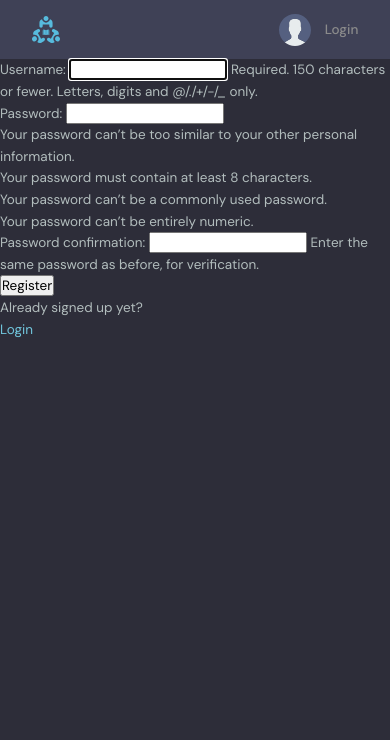
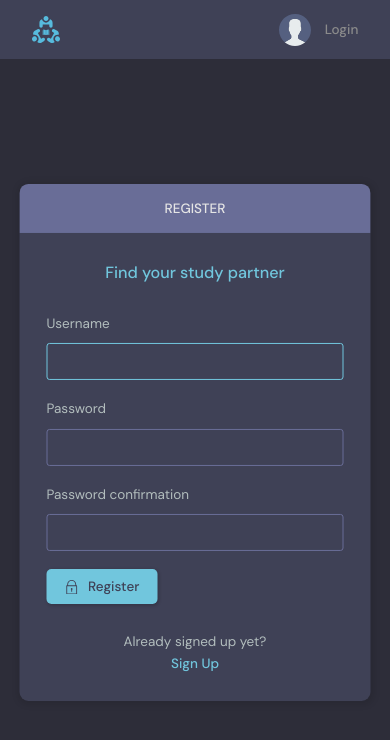
Before and after one commit to jrcntt00/django, a Django app: page /register/ in a window 390 px wide. Shown: the top 740 px of the page. Run offline with Django 5.2, Linux system fonts and the light colour scheme.

Commit message:
Mobile Responsive

```diff
--- a/mywebsite/home/templates/home/login_register.html
+++ b/mywebsite/home/templates/home/login_register.html
@@ -1,36 +1,117 @@
 {% extends "main.html" %}
 
 
+{% block content %}
 
-{%block content%}
+    <main class="auth layout">
+      {% if page == 'login'%}
+      <div class="container">
+        <div class="layout__box">
+          <div class="layout__boxHeader">
+            <div class="layout__boxTitle">
+              <h3>Login</h3>
+            </div>
+          </div>
+          <div class="layout__body">
+            <h2 class="auth__tagline">Find your study partner</h2>
 
-{% if page == 'login'%}
+           <form class="form" action="" method = "POST">
+                {% csrf_token %}
+             <div class="form__group form__group">
+                <label for="room_name">Username</label>
+                <input id="username" name="username" type="text" placeholder="Enter Username" />
+              </div>
+              <div class="form__group">
+                <label for="password">Password</label>
+                <input
+                  id="password"
+                  name="password"
+                  type="password"
+                  placeholder="&bull;&bull;&bull;&bull;&bull;&bull;&bull;&bull;"
+                />
+              </div>
 
-<div>
-    <form method = "POST" action="">
-        {% csrf_token %}
-        <label>Username:</label>
-        <input type="text" name="username" placeholder= "Enter Username"/>
 
-        <label>Password:</label>
-        <input type="password" name="password" placeholder= "Enter Password"/>
 
-        <input type="submit" value="Login"/>
-    </form>
+              <button class="btn btn--main" type="submit">
+                <svg
+                  version="1.1"
+                  xmlns="http://www.w3.org/2000/svg"
+                  width="32"
+                  height="32"
+                  viewBox="0 0 32 32"
+                >
+                  <title>lock</title>
+                  <path
+                    d="M27 12h-1v-2c0-5.514-4.486-10-10-10s-10 4.486-10 10v2h-1c-0.553 0-1 0.447-1 1v18c0 0.553 0.447 1 1 1h22c0.553 0 1-0.447 1-1v-18c0-0.553-0.447-1-1-1zM8 10c0-4.411 3.589-8 8-8s8 3.589 8 8v2h-16v-2zM26 30h-20v-16h20v16z"
+                  ></path>
+                  <path
+                    d="M15 21.694v4.306h2v-4.306c0.587-0.348 1-0.961 1-1.694 0-1.105-0.895-2-2-2s-2 0.895-2 2c0 0.732 0.413 1.345 1 1.694z"
+                  ></path>
+                </svg>
 
-    <p>Havent signed up yet?</p>
-    <a href="{% url 'register' %}">Sign up</a>
+                Login
+              </button>
+            </form>
 
-</div>
-{%else%}
-<div>
-    <form method = "POST" action="">
-        {% csrf_token %}
-        {{form.as_p}}
-        <input type="submit" value="Register"/>
-    </form>
-    <p>Already signed up yet?</p>
-    <a href="{% url 'login' %}">Login</a>
-</div>
-{%endif%}
-{%endblock content%}
+            <div class="auth__action">
+              <p>Haven't signed up yet?</p>
+              <a href="{% url 'register' %}" class="btn btn--link">Sign Up</a>
+            </div>
+          </div>
+        </div>
+      </div>
+      {% else %}
+      <div class="container">
+        <div class="layout__box">
+          <div class="layout__boxHeader">
+            <div class="layout__boxTitle">
+              <h3>Register</h3>
+            </div>
+          </div>
+          <div class="layout__body">
+            <h2 class="auth__tagline">Find your study partner</h2>
+
+            <form class="form" action="" method = "POST">
+              {% csrf_token %}
+
+              {% for field in form %}
+              <div class="form__group form__group">
+                <label for="room_name">{{field.label}}</label>
+                {{field}}
+              </div>
+              {% endfor %}
+
+
+
+              <button class="btn btn--main" type="submit">
+                <svg
+                  version="1.1"
+                  xmlns="http://www.w3.org/2000/svg"
+                  width="32"
+                  height="32"
+                  viewBox="0 0 32 32"
+                >
+                  <title>lock</title>
+                  <path
+                    d="M27 12h-1v-2c0-5.514-4.486-10-10-10s-10 4.486-10 10v2h-1c-0.553 0-1 0.447-1 1v18c0 0.553 0.447 1 1 1h22c0.553 0 1-0.447 1-1v-18c0-0.553-0.447-1-1-1zM8 10c0-4.411 3.589-8 8-8s8 3.589 8 8v2h-16v-2zM26 30h-20v-16h20v16z"
+                  ></path>
+                  <path
+                    d="M15 21.694v4.306h2v-4.306c0.587-0.348 1-0.961 1-1.694 0-1.105-0.895-2-2-2s-2 0.895-2 2c0 0.732 0.413 1.345 1 1.694z"
+                  ></path>
+                </svg>
+
+                Register
+              </button>
+            </form>
+
+            <div class="auth__action">
+              <p>Already signed up yet?</p>
+              <a href="{% url 'login' %}" class="btn btn--link">Sign Up</a>
+            </div>
+          </div>
+        </div>
+      </div>
+      {% endif %}
+    </main>
+    {% endblock %}
--- a/mywebsite/home/templates/home/profile.html
+++ b/mywebsite/home/templates/home/profile.html
@@ -21,7 +21,9 @@
           <div class="profile__info">
             <h3>{{user.username}}</h3>
             <p>@{{user.username}}</p>
-            <a href="edit-user.html" class="btn btn--main btn--pill">Edit Profile</a>
+            {% if request.user==user %}
+            <a href="{% url 'update-user'%}" class="btn btn--main btn--pill">Edit Profile</a>
+            {% endif %}
           </div>
           <div class="profile__about">
             <h3>About</h3>
--- a/mywebsite/home/templates/home/room.html
+++ b/mywebsite/home/templates/home/room.html
@@ -121,7 +121,9 @@
             </div>
           </div>
           <div class="room__message">
-            <form action="#"><input name="" placeholder="Write your message here..." /></form>
+            <form action="" method = "POST">
+              {% csrf_token %}
+              <input name="body" placeholder="Write your message here..." /></form>
           </div>
         </div>
         <!-- Room End -->
--- a/mywebsite/home/templates/home/room_form.html
+++ b/mywebsite/home/templates/home/room_form.html
@@ -62,7 +62,7 @@
 
             <div class="form__action">
               <a class="btn btn--dark" href="{% url 'index'%}">Cancel</a>
-              <button class="btn btn--main" type="submit">Create Room</button>
+              <button class="btn btn--main" type="submit">Submit</button>
             </div>
           </form>
         </div>
--- a/mywebsite/home/urls.py
+++ b/mywebsite/home/urls.py
@@ -16,5 +16,9 @@ urlpatterns = [
     path('create-room/', views.createRoom, name="create-room"),
     path('update-room/<str:pk>/', views.updateRoom, name="update-room"),
     path('delete-room/<str:pk>/', views.deleteRoom, name="delete-room"),
-    path('delete-message/<str:pk>/', views.deleteMessage, name="delete-message")
+    path('delete-message/<str:pk>/', views.deleteMessage, name="delete-message"),
+
+
+    path('update-user/', views.updateUser, name="update-user"),
+
 ]
--- a/mywebsite/home/views.py
+++ b/mywebsite/home/views.py
@@ -3,7 +3,7 @@ from django.http import HttpResponse
 from django.db.models import Q
 from django.contrib.auth.models import User
 from .models import Room, Topic, Message
-from .forms import RoomForm
+from .forms import RoomForm, UserForm
 from django.contrib import messages
 from django.contrib.auth import authenticate, login, logout
 from django.contrib.auth.decorators import login_required
@@ -189,3 +189,19 @@ def deleteMessage(request, pk):
         message.delete()
         return redirect('index')
     return render(request, 'home/delete.html', {'obj':message})
+
+
+
+@login_required(login_url='login')
+def updateUser(request):
+    user= request.user
+    form = UserForm(instance=user)
+
+    if request.method == 'POST':
+        form = UserForm(request.POST, instance=user)
+        if form.is_valid():
+            form.save()
+            return redirect('user-profile', pk = user.id)
+
+
+    return render(request, 'home/update-user.html', {'form': form})
--- a/mywebsite/templates/navbar.html
+++ b/mywebsite/templates/navbar.html
@@ -22,7 +22,7 @@
         <!-- Logged In -->
         {% if request.user.is_authenticated %}
         <div class="header__user">
-          <a href="profile.html">
+          <a href="{% url 'update-user'}">
             <div class="avatar avatar--medium active">
               <img src="https://randomuser.me/api/portraits/men/37.jpg" />
             </div>
@@ -45,7 +45,7 @@
         </a>
         {% endif  %}
         <div class="dropdown-menu">
-          <a href="settings.html" class="dropdown-link"
+          <a href="{% url 'update-user' %}" class="dropdown-link"
             ><svg version="1.1" xmlns="http://www.w3.org/2000/svg" width="32" height="32" viewBox="0 0 32 32">
               <title>tools</title>
               <path
```
Also changed, not shown: mywebsite/home/forms.py (+7 -0 lines), mywebsite/home/templates/home/delete.html (+37 -6 lines), mywebsite/home/templates/home/delete_old.html (added, +10 -0 lines), mywebsite/home/templates/home/login_register_old.html (added, +36 -0 lines), mywebsite/home/templates/home/update-user.html (added, +51 -0 lines), mywebsite/db.sqlite3.
